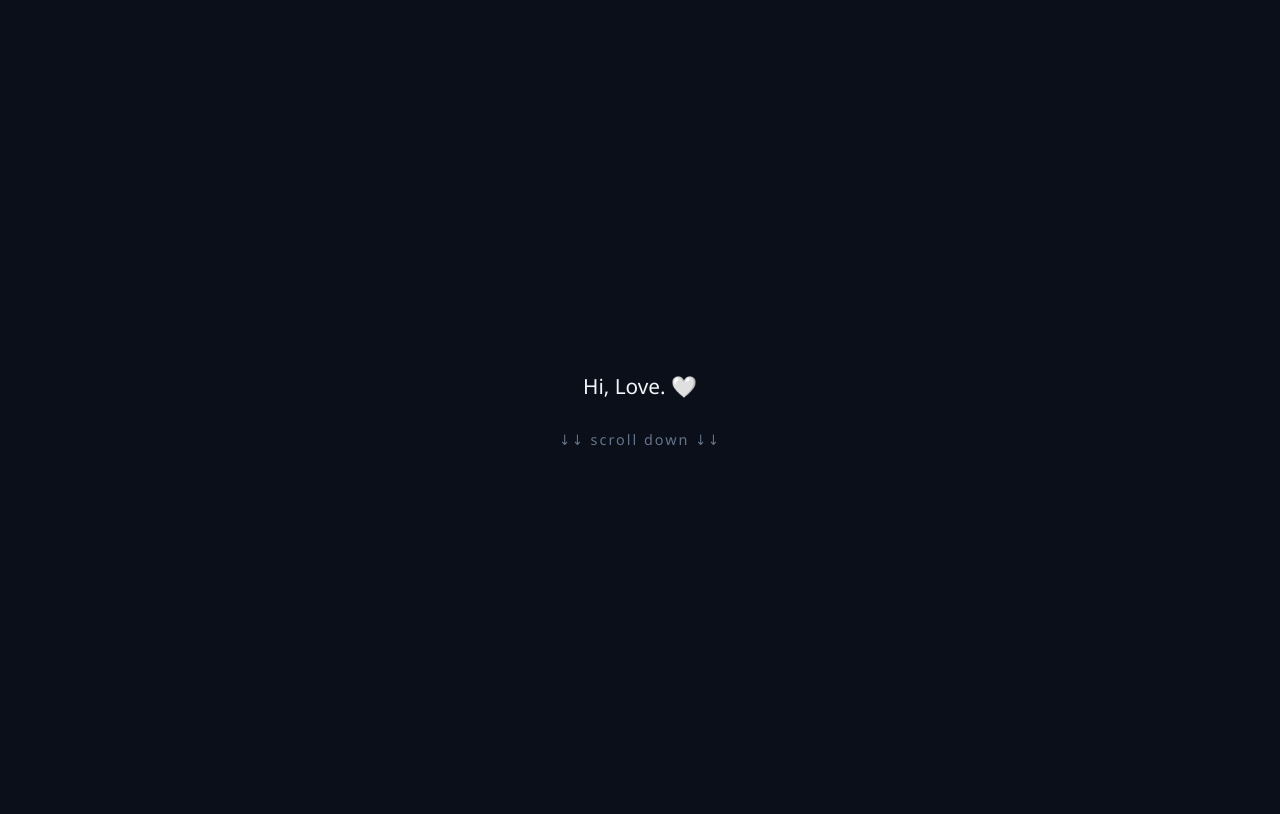
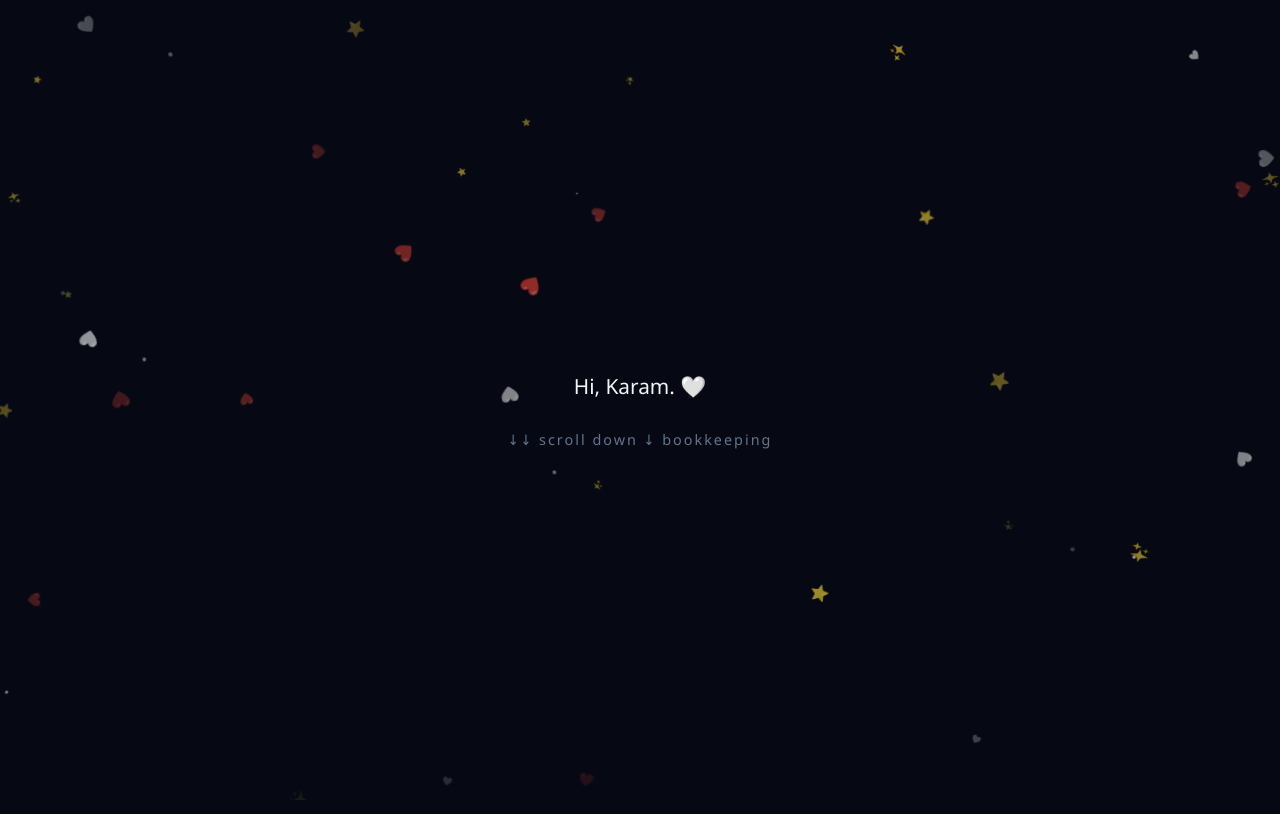
Before and after one commit to connectkanishq-tech/For-Karam, a plain HTML site: page index.html in a window 1280 px wide. Shown: the top 814 px of the page. Drawn offline with Linux system fonts and the light colour scheme.

Commit message:
For Karam

```diff
--- a/index.html
+++ b/index.html
@@ -3,12 +3,12 @@
 <head>
     <meta charset="UTF-8">
     <meta name="viewport" content="width=device-width, initial-scale=1.0">
-    <title>For You 🤍</title>
+    <title>For Karam 🤍</title>
     <style>
         body {
             margin: 0;
             padding: 0;
-            background: #0b0f19; /* Deep calming dark background */
+            background: #060913; /* Night sky dark background */
             color: #f1f5f9;
             font-family: 'Segoe UI', Tahoma, Geneva, Verdana, sans-serif;
             display: flex;
@@ -16,7 +16,48 @@
             align-items: center;
             overflow-x: hidden;
             scroll-behavior: smooth;
+            position: relative;
         }
+
+        /* Background elements container */
+        .background-animation {
+            position: fixed;
+            top: 0;
+            left: 0;
+            width: 100vw;
+            height: 100vh;
+            z-index: 1;
+            pointer-events: none;
+            overflow: hidden;
+        }
+
+        /* CSS for floating stars and hearts */
+        .particle {
+            position: absolute;
+            bottom: -20px;
+            font-size: var(--size);
+            opacity: var(--opacity);
+            animation: floatUp var(--duration) linear infinite;
+            animation-delay: var(--delay);
+        }
+
+        @keyframes floatUp {
+            0% {
+                transform: translateY(0) translateX(0) rotate(0deg);
+                opacity: 0;
+            }
+            10% {
+                opacity: var(--opacity);
+            }
+            90% {
+                opacity: var(--opacity);
+            }
+            100% {
+                transform: translateY(-110vh) translateX(var(--drift)) rotate(360deg);
+                opacity: 0;
+            }
+        }
+
         .scroll-container {
             width: 100%;
             max-width: 600px;
@@ -25,7 +66,10 @@
             align-items: center;
             padding: 0 20px;
             box-sizing: border-box;
+            position: relative;
+            z-index: 2; /* Content sits above stars */
         }
+
         .section {
             min-height: 100vh;
             display: flex;
@@ -38,6 +82,7 @@
             padding: 40px 0;
             box-sizing: border-box;
         }
+
         .indicator {
             font-size: 0.9rem;
             color: #64748b;
@@ -45,11 +90,13 @@
             margin-top: 20px;
             animation: bounce 2s infinite;
         }
+
         @keyframes bounce {
             0%, 20%, 50%, 80%, 100% { transform: translateY(0); }
             40% { transform: translateY(-10px); }
             60% { transform: translateY(-5px); }
         }
+
         .moon {
             font-size: 3rem;
             margin-bottom: 10px;
@@ -58,12 +105,16 @@
 </head>
 <body>
 
+    <!-- Background Stars and Hearts Elements -->
+    <div class="background-animation" id="bg-animation"></div>
+
     <div class="scroll-container">
 
         <div class="section">
             <div>
-                <p>Hi, Love. 🤍</p>
-                <div class="indicator">↓↓ scroll down ↓↓</div>
+                <!-- Karam ka naam yahan add kar diya hai -->
+                <p>Hi, Karam. 🤍</p>
+                <div class="indicator">↓↓ scroll down ↓ bookkeeping</div>
             </div>
         </div>
 
@@ -129,10 +180,42 @@
         </div>
 
         <div class="section">
-            <p style="color: #f43f5e; font-weight: 500; font-size: 1.5rem;">I am always here for you. ❤️</p>
+            <p style="color: #f43f5e; font-weight: 500; font-size: 1.5rem;">I am always here for you, Karam. ❤️</p>
         </div>
 
     </div>
 
+    <!-- Script to auto-generate tiny hearts and stars randomly -->
+    <script>
+        const bg = document.getElementById('bg-animation');
+        const particles = ['⭐', '✨', '🤍', '❤️', '•'];
+        const pCount = 45; // Total number of floating items
+
+        for (let i = 0; i < pCount; i++) {
+            const p = document.createElement('div');
+            p.classList.add('particle');
+
+            // Randomly picking star or heart
+            p.innerText = particles[Math.floor(Math.random() * particles.length)];
+
+            // Random positioning and timing variables
+            const size = (Math.random() * 12 + 6) + 'px';
+            const opacity = Math.random() * 0.5 + 0.2;
+            const duration = (Math.random() * 15 + 10) + 's';
+            const delay = (Math.random() * -20) + 's'; // Negative delay so they start immediately on load
+            const left = Math.random() * 100 + 'vw';
+            const drift = (Math.random() * 100 - 50) + 'px';
+
+            p.style.setProperty('--size', size);
+            p.style.setProperty('--opacity', opacity);
+            p.style.setProperty('--duration', duration);
+            p.style.setProperty('--delay', delay);
+            p.style.setProperty('--drift', drift);
+            p.style.left = left;
+
+            bg.appendChild(p);
+        }
+    </script>
+
 </body>
 </html>
```
